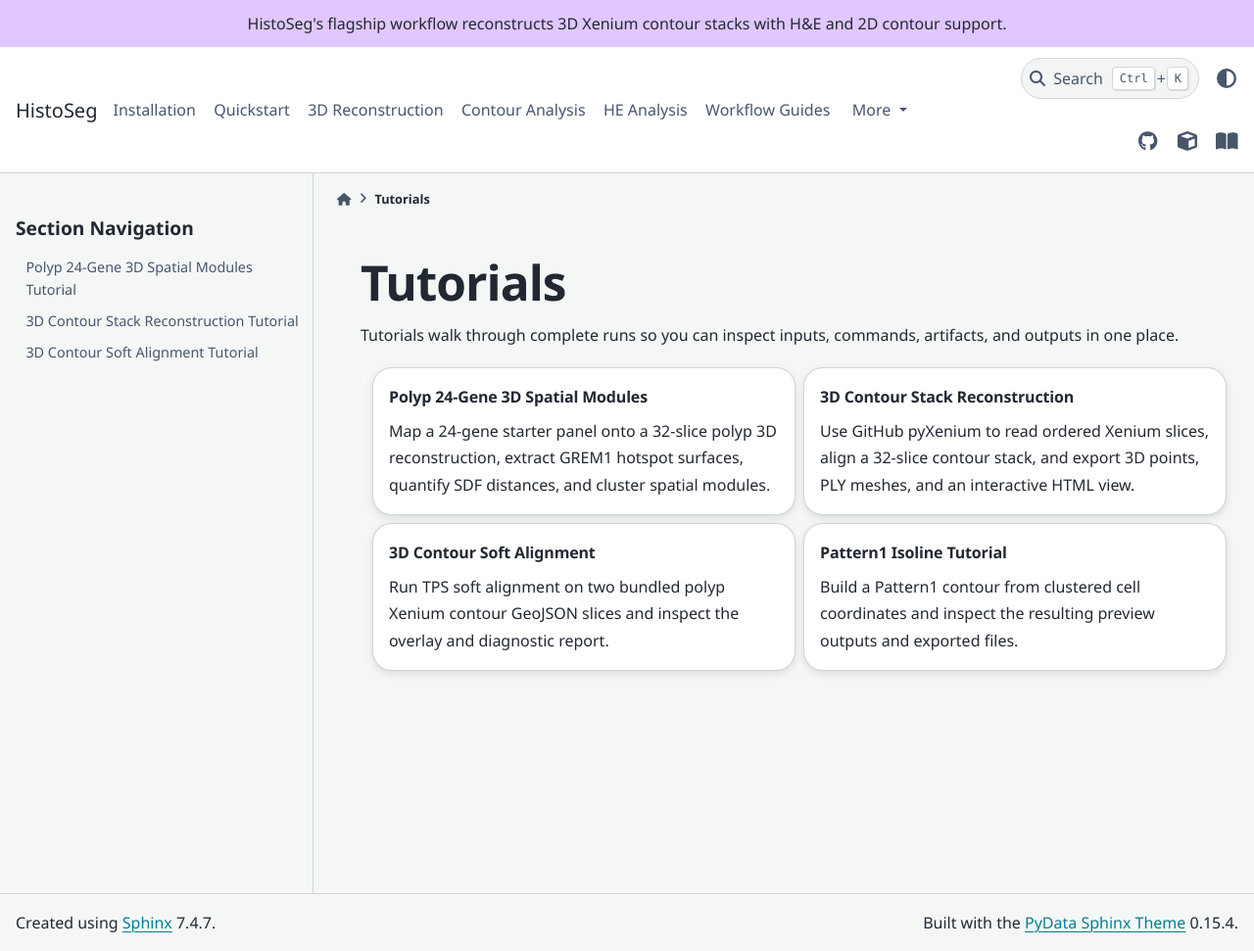
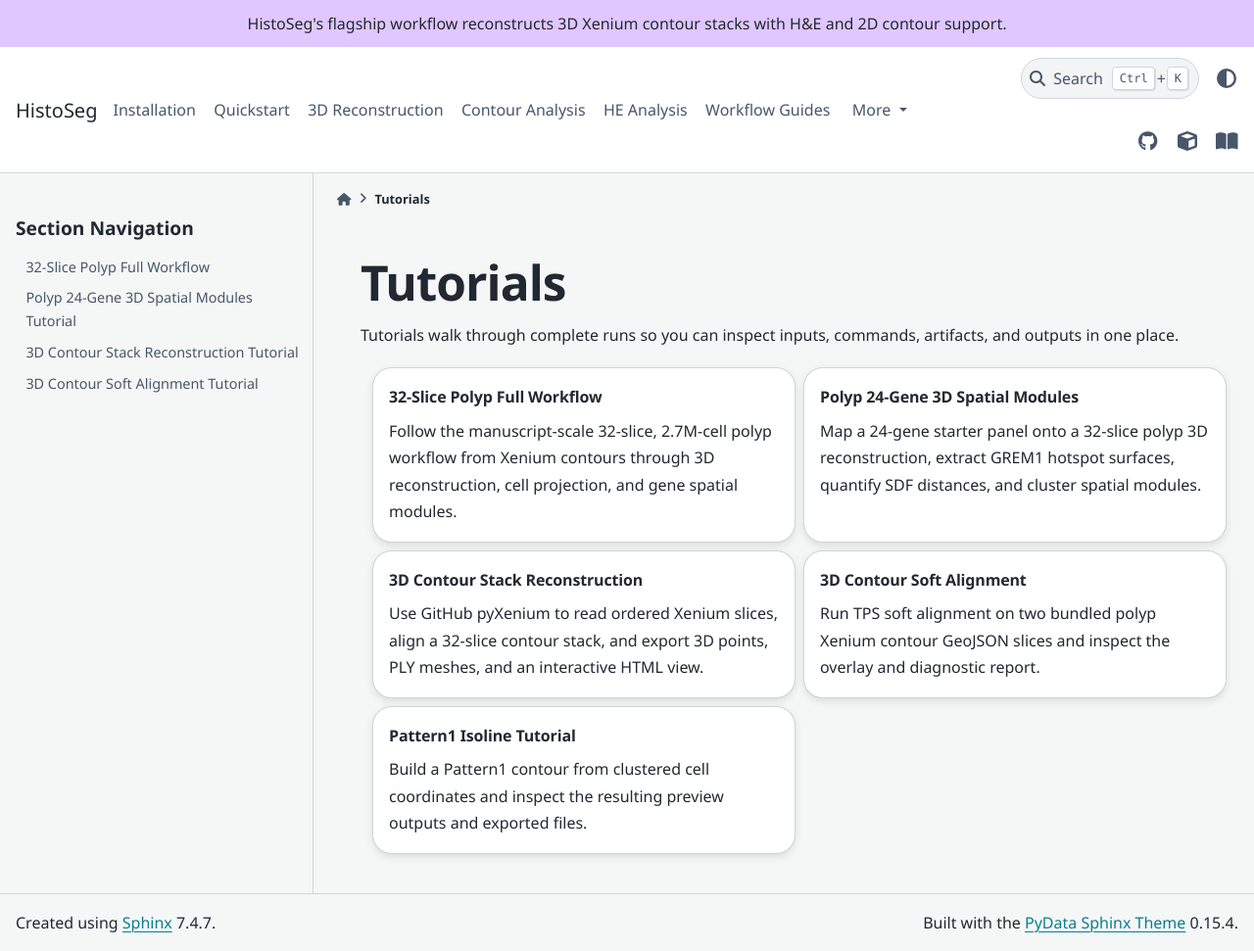
Before and after one commit to hutaobo/HistoSeg, a Sphinx documentation site: the page built from docs/tutorials/index.md, in a window 1280 px wide and 971 px high. Shown: the whole window at 98% size. Built offline with Sphinx 7.4.7 and the PyData theme 0.15.4, drawn with Linux system fonts in a browser that asks for light colours; pages that are not in the unit, such as notebooks, are missing from menus.

Commit message:
docs: add 32-slice polyp RTD workflow tutorial

```diff
--- a/docs/tutorials/index.md
+++ b/docs/tutorials/index.md
@@ -6,6 +6,14 @@ artifacts, and outputs in one place.
 ::::{grid} 1 1 2 2
 :gutter: 2
 :class-container: link-grid
+
+:::{grid-item-card} 32-Slice Polyp Full Workflow
+:link: polyp_32_slice_full_workflow
+:link-type: doc
+
+Follow the manuscript-scale 32-slice, 2.7M-cell polyp workflow from Xenium
+contours through 3D reconstruction, cell projection, and gene spatial modules.
+:::
 
 :::{grid-item-card} Polyp 24-Gene 3D Spatial Modules
 :link: polyp_24_gene_3d_spatial_modules
@@ -44,6 +52,7 @@ resulting preview outputs and exported files.
 :hidden:
 :maxdepth: 1
 
+polyp_32_slice_full_workflow
 polyp_24_gene_3d_spatial_modules
 3d_stack_reconstruction
 3d_soft_alignment
```
Also changed, not shown: docs/_static/threed/polyp/32slice/leiden_3d_cell_cloud_300k_preview.png (added), docs/tutorials/polyp_32_slice_full_workflow.ipynb (added).
